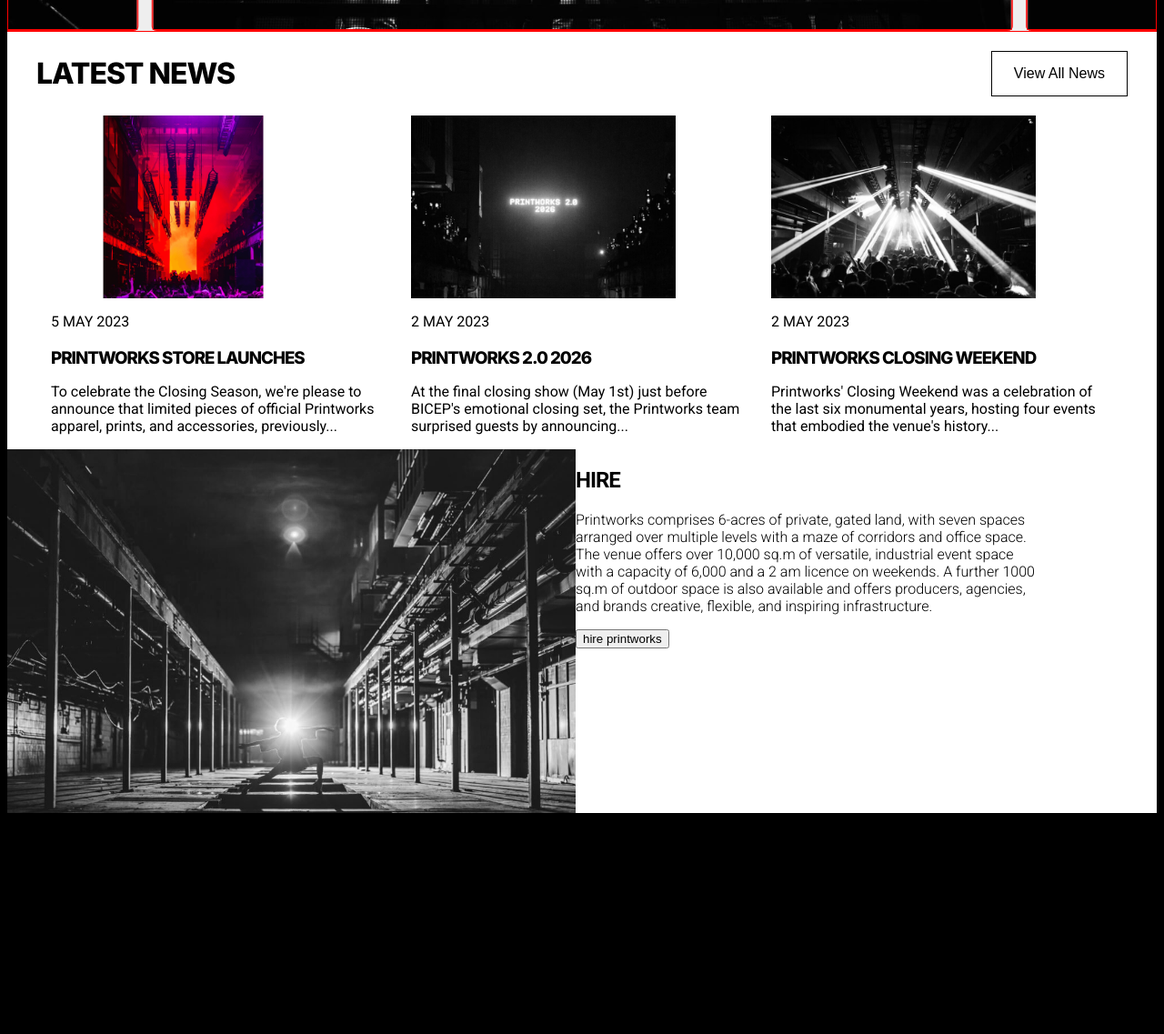
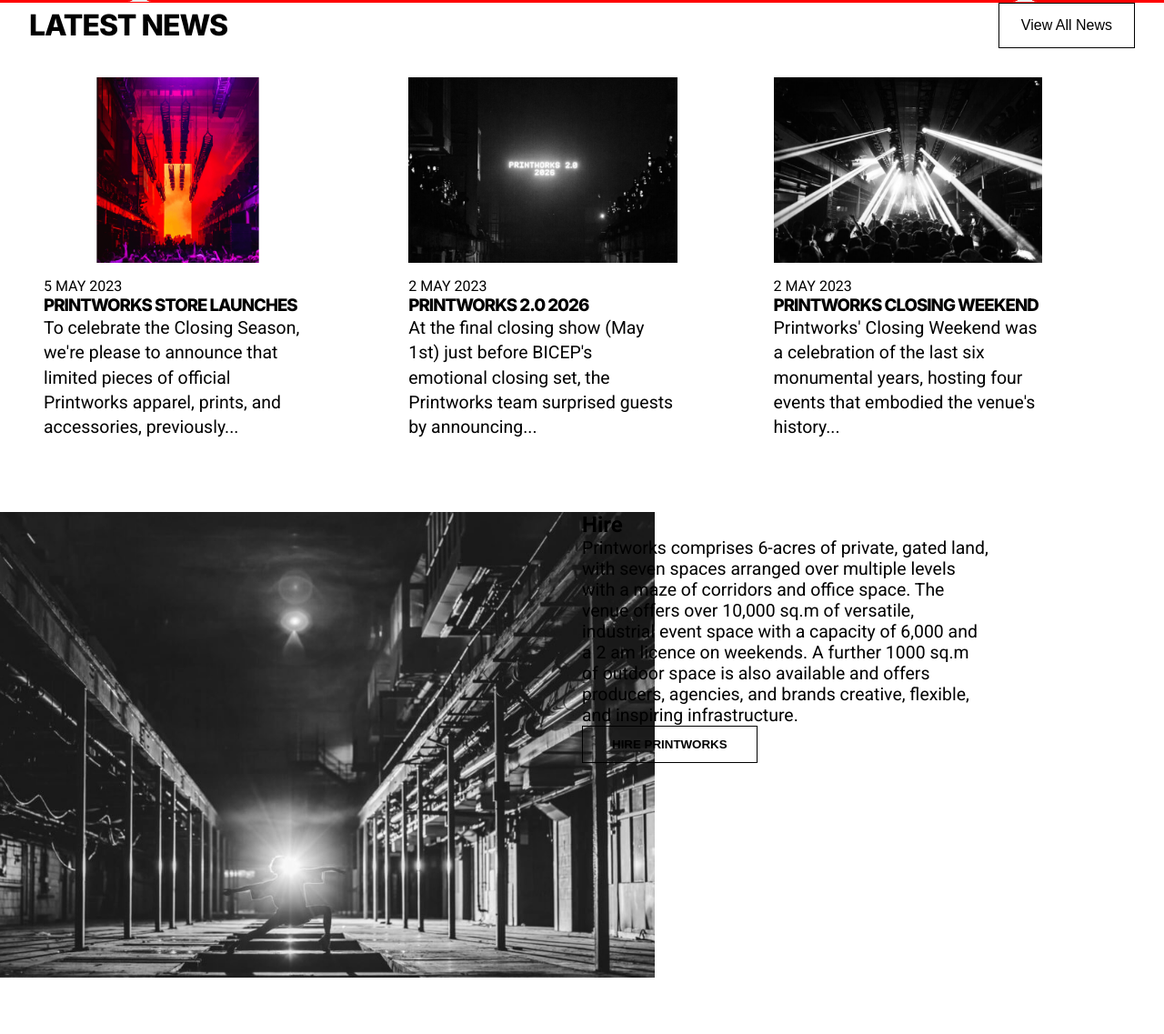
Before and after one commit to imRanDan/printworks-london, a plain HTML site: page index.html in a window 1280 px wide. Shown: the part 1663-2800 px from the top of the page at 91% size. Before the commit the page ends 2565 px from the top, so only its background shows below. Drawn offline with nearby package versions, Linux system fonts and the light colour scheme.

Commit message:
working on banner and contact sections

```diff
--- a/index.html
+++ b/index.html
@@ -120,15 +120,42 @@
   </section>
 
   <section class="hire">
-      <img src="./images/hire-img.jpeg" alt="">
-      <div class="hire-info">
+    <div class="hire-container">
+
+      <div class="hire-left">
+        <img src="./images/hire-img.jpeg" alt="">
+      </div>
+
+      <div class="hire-right">
         <h2>Hire</h2>
         <p>Printworks comprises 6-acres of private, gated land, with seven spaces arranged over multiple levels with a maze of corridors and office space. The venue offers over 10,000 sq.m of versatile, industrial event space with a capacity of 6,000 and a 2 am licence on weekends. A further 1000 sq.m of outdoor space is also available and offers producers, agencies, and brands creative, flexible, and inspiring infrastructure.</p>
         <button>hire printworks</button>
       </div>
 
+    </div>
+  </section>
+
+  <section class="printworks-banner">
+
 
   </section>
+
+  <section class="printworks-info">
+    <div class="printworks-contact">
+      <h2>Printworks</h2>
+      <p>Surrey Quays Rd</p>
+      <p>Rotherhithe</p>
+      <p>London</p>
+      <p>SE16 7PJ</p>
+      <button>Get Directions</button>
+    </div>
+
+    <div class="printworks-location">
+      <iframe src="https://www.google.com/maps/embed?pb=!1m14!1m8!1m3!1d9935.522300713414!2d-0.0446454!3d51.497059!3m2!1i1024!2i768!4f13.1!3m3!1m2!1s0x48760320e17dcf07%3A0x59a1321bada2b317!2sPrintworks%20London!5e0!3m2!1sen!2sca!4v1689096076329!5m2!1sen!2sca" width="600" height="450" style="border:0;" allowfullscreen="" loading="lazy" referrerpolicy="no-referrer-when-downgrade"></iframe>
+    </div>
+
+  </section>
+
 
 
 
--- a/styles.css
+++ b/styles.css
@@ -1,9 +1,10 @@
 *, *::before, *::after {
   box-sizing: border-box;
+  margin: 0;
 }
 
 body {
-  background-color: black;
+  background-color: white;
   color: white;
 
   font-family: 'Roboto', sans-serif;
@@ -14,6 +15,7 @@ body {
 
 .topnav {
   font-size: 16px;
+  background-color: black;
 }
 
 ul {
@@ -197,6 +199,8 @@ main {
   display: flex;
   justify-content: center;
   align-items: center;
+
+  background-color: black;
 }
 
 .typewriter {
@@ -363,6 +367,7 @@ main {
 }
 
 .news-content {
+  margin-top: 2em;
   display: flex;
   flex-direction: column;
 }
@@ -381,35 +386,85 @@ main {
   letter-spacing: -1px;
 }
 
+.news-article p {
+  width: 79%;
+  line-height: 1.4em;
+  font-size: 1.215rem;
+}
+
 .hire {
   background-color: white;
   color: black;
-  /* padding: 3em 4em; */
+  margin-top: 5em;
+  margin-bottom: 0;
+}
+
+.hire-container {
+  min-height: 600px;
+  margin: 0 auto;
+}
+
+.hire-left {
+  float: left;
+  width: 50%;
 
   display: flex;
 
-  flex-direction: row;
+  justify-content: center;
+  align-items: center;
+}
 
+.hire-left img {
+  width: 800px;
 
 }
 
+.hire-right {
+  width: 50%;
+  float: right;
 
-.hire img {
-  width: 100%;
-  height: 400px;
+  display: flex;
+  flex-direction: column;
+  align-items: first baseline;
 }
 
-.hire-info {
-  /* margin-left: 5em;
-  padding: 2em; */
+.hire-right p {
+  max-width: 70%;
+  font-size: 1.215rem;
 }
 
-.hire-info h2 {
+.hire-right button {
+  background-color: transparent;
+  border: 1px solid black;
+  padding: 0.75rem 2rem;
   text-transform: uppercase;
-  letter-spacing: -1px;
+  font-weight: 600;
 }
 
-.hire-info p {
-  width: 80%;
-  font-weight: 300;
+.printworks-banner {
+  background-image: url(./images/image-banner.png);
+  height: 500px;
+
+  margin-top: 0;
 }
+
+/* Printworks Info */
+
+.printworks-info {
+  margin-top: 4em;
+
+}
+
+.printworks-contact {
+  color: black;
+}
+
+.printworks-location {
+
+}
+
+/* Footer  */
+
+footer {
+
+}
```
Also changed, not shown: images/image-banner.png (added).
